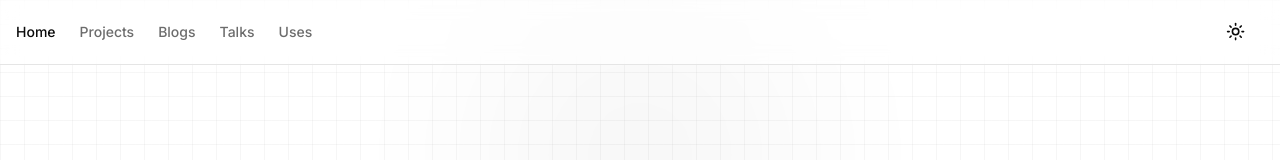
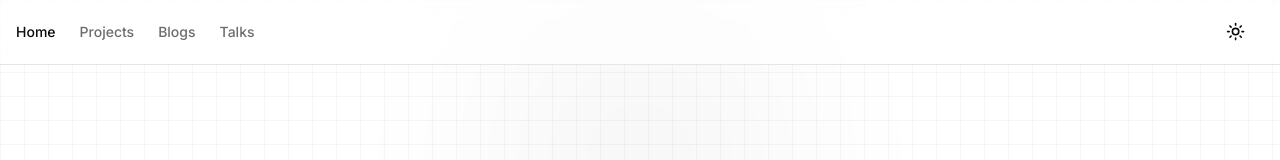
Before and after one commit to skieer-ssv/alas-a-portfolio, a Next.js app: page / in a window 1280 px wide. Shown: the top 160 px of the page. Built offline with nearby package versions, Linux system fonts and the light colour scheme.

Commit message:
chore: comment out "Uses" navigation link.

```diff
--- a/src/components/layout/Navbar.tsx
+++ b/src/components/layout/Navbar.tsx
@@ -14,7 +14,7 @@ const navItems = [
     { name: "Projects", href: "/projects" },
     { name: "Blogs", href: "/blogs" },
     { name: "Talks", href: "/talks" },
-    { name: "Uses", href: "/uses" },
+    // { name: "Uses", href: "/uses" },
 ]
 
 export function Navbar() {
```
